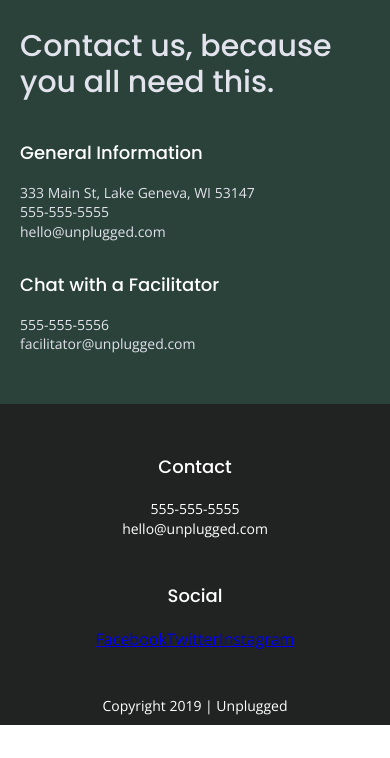
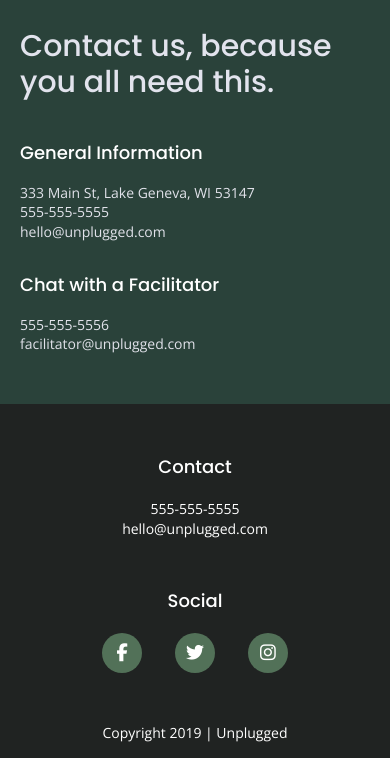
Before and after one commit to madelinekreiff/unplugged-retreat, a website: page about/index.html in a window 390 px wide. Shown: the part 1183-1941 px from the top of the page. Before the commit the page ends 1908 px from the top, so only its background shows below. Drawn offline with nearby package versions, Linux system fonts and the light colour scheme.

Commit message:
Added social icons to footer and made responsive

```diff
--- a/about/index.html
+++ b/about/index.html
@@ -119,9 +119,21 @@
         <div class="social">
           <h4 class="footer-heading">Social</h4>
           <div class="social-icons">
-            <p><a href="https://www.facebook.com/">Facebook</a></p>
-            <p><a href="https://www.twitter.com/">Twitter</a></p>
-            <p><a href="https://www.instagram.com/">Instagram</a></p>
+            <p>
+              <a href="https://www.facebook.com/" target="_blank" rel="noreferrer noopener">
+                <i class="fab fa-facebook-f"></i>
+              </a>
+            </p>
+            <p>
+              <a href="https://www.twitter.com/" target="_blank" rel="noreferrer noopener">
+                <i class="fab fa-twitter"></i>
+              </a>
+            </p>
+            <p>
+              <a href="https://www.instagram.com/" target="_blank" rel="noreferrer noopener">
+                <i class="fab fa-instagram"></i>
+              </a>
+            </p>
           </div>
         </div> <!-- end social -->
       </div> <!-- end footer content-->
--- a/css/main.css
+++ b/css/main.css
@@ -182,7 +182,7 @@
   display: flex;
   flex-flow: row wrap;
   justify-content: center;
-  padding: 50px 0 10px 0;
+  padding: 50px 0 15px 0;
   text-align: center;
 }
 footer .content-wrapper {
@@ -208,15 +208,39 @@
 }
 .contact,
 .social {
-  margin-bottom: 45px;
+  align-items: center;
+  display: flex;
+  flex-flow: column wrap;
+  justify-content: center;
+  margin-bottom: 50px;
+  width: 100%;
 }
 .social-icons {
+  align-items: center;
   display: flex;
-  flex-flow: row nowrap;
-  justify-content: space-between;
+  justify-content: space-around;
+  width: 62.5%;
 }
-.contact-address, .copyright {
+.social-icons p {
+  align-items: center;
+  background-color: #527158;
+  border-radius: 50%;
+  display: flex;
+  height: 40px;
+  justify-content: center;
+  width: 40px;
+}
+.social-icons p i {
+  color: #fff;
+  font-size: 1.125em;
+}
+.contact-address,
+.copyright {
   font-size: 0.875em;
+}
+.copyright {
+  display: flex;
+  justify-content: center;
 }
 
 /* -------------------- Home Page -------------------- */
@@ -618,7 +642,7 @@
   .footer-content {
     align-items: flex-start;
     flex-basis: 50%;
-    flex-direction: row;
+    flex-flow: nowrap;
   }
   .contact,
   .social {
@@ -631,9 +655,7 @@
     line-height: 1.5em;
   }
   .copyright {
-    display: flex;
     flex-basis: 50%;
-    justify-content: center;
   }
 
   /* ---------- Home Page ---------- */
```
Also changed, not shown: faq/index.html (+15 -3 lines), index.html (+15 -3 lines).
